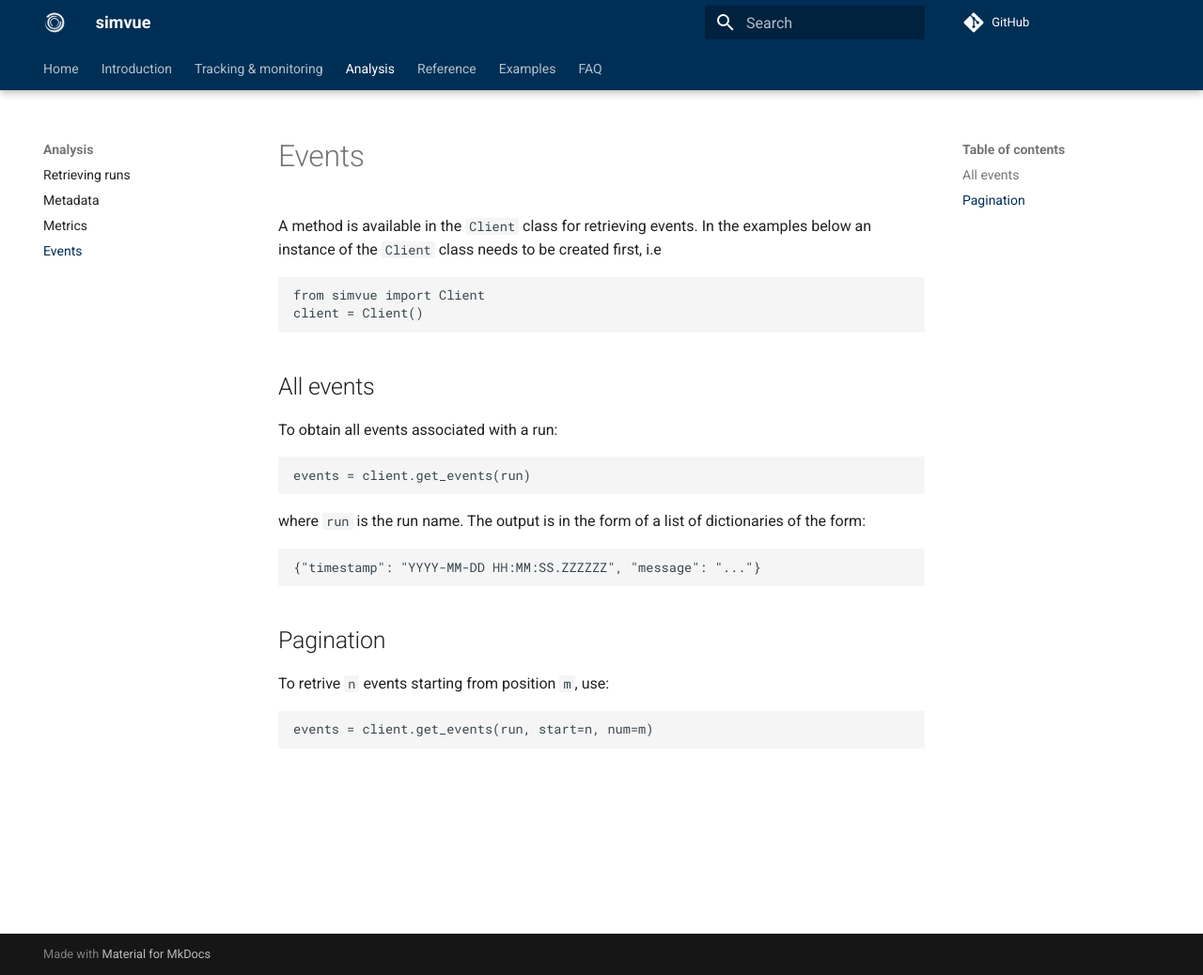
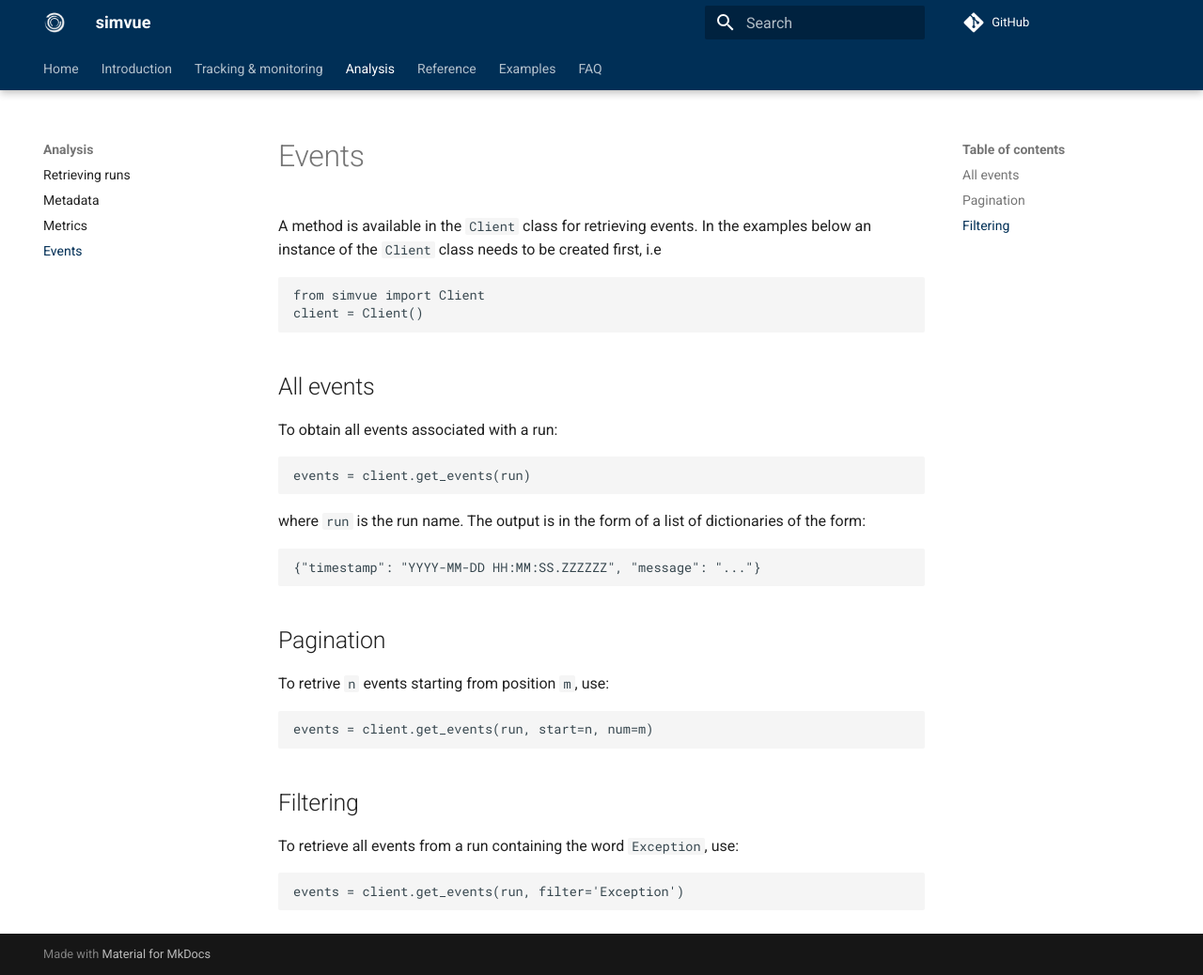
Before and after one commit to simvue-io/docs, an MkDocs documentation site: the page built from docs/analysis/events.md, in a window 1280 px wide and 1038 px high. Shown: the whole window at 94% size. Built offline with MkDocs 1.6.1 and Material for MkDocs 9.7.7, drawn with Linux system fonts in a browser that asks for light colours.

Commit message:
Add filtering

````diff
--- a/docs/analysis/events.md
+++ b/docs/analysis/events.md
@@ -22,3 +22,9 @@ To retrive `n` events starting from position `m`, use:
 ```
 events = client.get_events(run, start=n, num=m)
 ```
+
+## Filtering
+To retrieve all events from a run containing the word `Exception`, use:
+```
+events = client.get_events(run, filter='Exception')
+```
````
